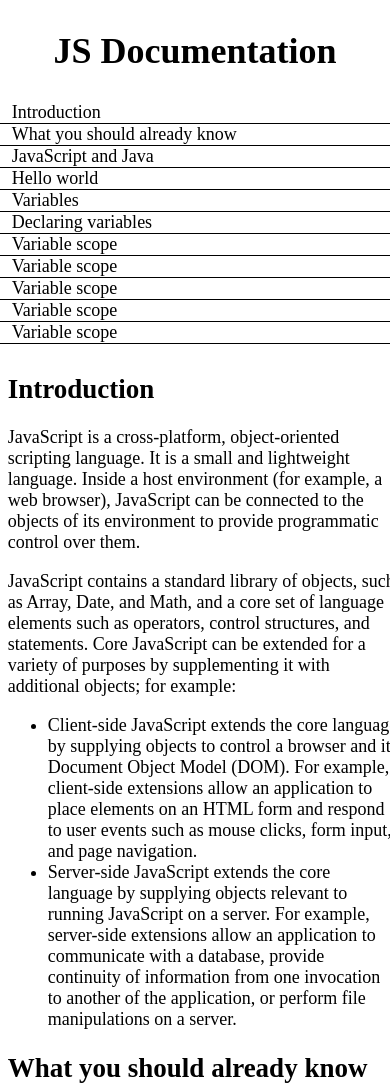
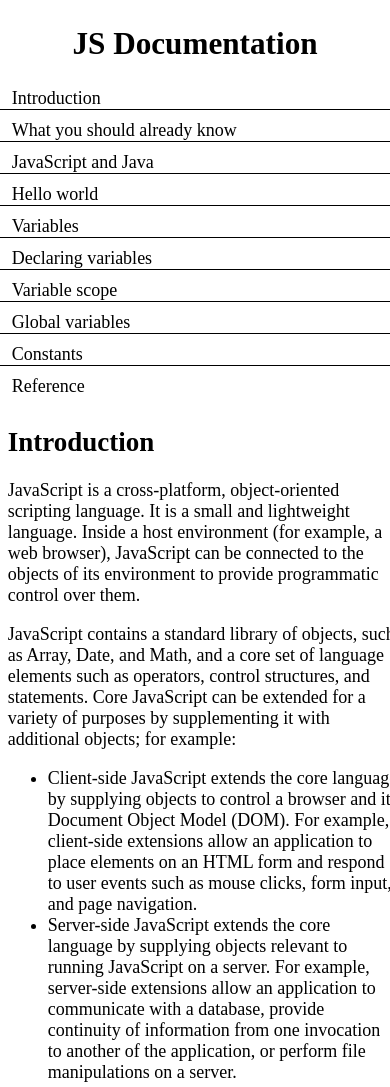
Before and after one commit to HazemAbdo/freeCodeCampCourses, a plain HTML site: page webResponsive/project3TechnicalDocumentationPage/index.html in a window 390 px wide. Shown: the top 1087 px of the page. Drawn offline with Linux system fonts and the light colour scheme.

Commit message:
documentation page project  done

```diff
--- a/webResponsive/project3TechnicalDocumentationPage/index.html
+++ b/webResponsive/project3TechnicalDocumentationPage/index.html
@@ -93,9 +93,10 @@
       <section class="main-section" id="Hello_world">
         <header>
           <h1>Hello world</h1>
+        </header>
         <p>
-            To get started with writing JavaScript, open the Scratchpad and
-            write your first "Hello world" JavaScript code:
+          To get started with writing JavaScript, open the Scratchpad and write
+          your first "Hello world" JavaScript code:
         </p>
         <code>
           "function greetMe(yourName) { alert("Hello " + yourName); }
@@ -105,15 +106,14 @@
           Select the code in the pad and hit Ctrl+R to watch it unfold in your
           browser!
         </p>
-        </header>
       </section>
       <section class="main-section" id="Variables">
         <header>
           <h1>Variables</h1>
+        </header>
         <p>
           You use variables as symbolic names for values in your application.
-            The names of variables, called identifiers, conform to certain
-            rules.
+          The names of variables, called identifiers, conform to certain rules.
         </p>
         <p>
           A JavaScript identifier must start with a letter, underscore (_), or
@@ -128,11 +128,11 @@
           characters in identifiers. Some examples of legal names are
           Number_hits, temp99, and _name.
         </p>
-        </header>
       </section>
       <section class="main-section" id="Declaring_variables">
         <header>
           <h1>Declaring variables</h1>
+        </header>
         <p>You can declare a variable in three ways:</p>
         <p>With the keyword var. For example,</p>
         <code>var x = 42.</code>
@@ -147,25 +147,25 @@
         </p>
         <p>With the keyword let. For example,</p>
         <code>let y = 13.</code>
-        </header>
       </section>
       <section class="main-section" id="Variable_scope">
         <header>
           <h1>Variable scope</h1>
+        </header>
         <p>
           When you declare a variable outside of any function, it is called a
           global variable, because it is available to any other code in the
-            current document. When you declare a variable within a function, it
-            is called a local variable, because it is available only within that
+          current document. When you declare a variable within a function, it is
+          called a local variable, because it is available only within that
           function.
         </p>
         <p>
-            JavaScript before ECMAScript 2015 does not have block statement
-            scope; rather, a variable declared within a block is local to the
-            function (or global scope) that the block resides within. For
-            example the following code will log 5, because the scope of x is the
-            function (or global context) within which x is declared, not the
-            block, which in this case is an if statement.
+          JavaScript before ECMAScript 2015 does not have block statement scope;
+          rather, a variable declared within a block is local to the function
+          (or global scope) that the block resides within. For example the
+          following code will log 5, because the scope of x is the function (or
+          global context) within which x is declared, not the block, which in
+          this case is an if statement.
         </p>
         <code>if (true) { var x = 5; } console.log(x); // 5</code>
         <p>
@@ -173,10 +173,9 @@
           ECMAScript 2015.
         </p>
         <code
-            >if (true) { let y = 5; } console.log(y); // ReferenceError: y is
-            not defined</code
+          >if (true) { let y = 5; } console.log(y); // ReferenceError: y is not
+          defined</code
         >
-        </header>
       </section>
       <section class="main-section" id="Global_variables">
         <header><h1>Global variables</h1></header>
@@ -192,6 +191,52 @@
           in a document, you can refer to this variable from an iframe as
           parent.phoneNumber.
         </p>
+      </section>
+      <section class="main-section" id="Constants">
+        <header><h1>Constants</h1></header>
+        <p>
+          You can create a read-only, named constant with the const keyword. The
+          syntax of a constant identifier is the same as for a variable
+          identifier: it must start with a letter, underscore or dollar sign and
+          can contain alphabetic, numeric, or underscore characters.
+        </p>
+        <code>const PI = 3.14;</code>
+        <p>
+          A constant cannot change value through assignment or be re-declared
+          while the script is running. It has to be initialized to a value.
+        </p>
+        <p>
+          The scope rules for constants are the same as those for let block
+          scope variables. If the const keyword is omitted, the identifier is
+          assumed to represent a variable.
+        </p>
+        <p>
+          You cannot declare a constant with the same name as a function or
+          variable in the same scope. For example:
+        </p>
+        <code>
+          // THIS WILL CAUSE AN ERROR function f() {}; const f = 5; // THIS WILL
+          CAUSE AN ERROR ALSO function f() { const g = 5; var g; //statements }
+        </code>
+        <p>
+          However, object attributes are not protected, so the following
+          statement is executed without problems.
+        </p>
+        <code>
+          const MY_OBJECT = {"key": "value"}; MY_OBJECT.key = "otherValue";
+        </code>
+      </section>
+      <section class="main-section" id="Reference">
+        <header><h1>Reference</h1></header>
+        <ul>
+          <li>
+            All the documentation in this page is taken from
+            <a
+              href="https://developer.mozilla.org/en-US/docs/Web/JavaScript/Guide"
+              >MDN</a
+            >
+          </li>
+        </ul>
       </section>
     </main>
     <nav id="navbar">
@@ -225,16 +270,13 @@
           <a class="nav-link" href="#Variable_scope"> Variable scope </a>
         </li>
         <li>
-          <a class="nav-link" href="#Variable_scope"> Variable scope </a>
+          <a class="nav-link" href="#Global_variables"> Global variables </a>
         </li>
         <li>
-          <a class="nav-link" href="#Variable_scope"> Variable scope </a>
+          <a class="nav-link" href="#Constants"> Constants </a>
         </li>
         <li>
-          <a class="nav-link" href="#Variable_scope"> Variable scope </a>
-        </li>
-        <li>
-          <a class="nav-link" href="#Variable_scope"> Variable scope </a>
+          <a class="nav-link" href="#Reference"> Reference </a>
         </li>
       </ul>
     </nav>
--- a/webResponsive/project3TechnicalDocumentationPage/styles.css
+++ b/webResponsive/project3TechnicalDocumentationPage/styles.css
@@ -12,42 +12,6 @@ body {
   height: 100%;
   padding: 2%;
 }
-#navbar {
-  position: fixed;
-  top: 0px;
-  left: 0px;
-  width: 27%;
-  height: 100%;
-  border-right: solid;
-  border-color: rgba(0, 22, 22, 0.4);
-  overflow-y: scroll;
-  overflow-x: hidden;
-}
-#navbar header {
-  display: block;
-  color: black;
-  margin: 10px;
-  text-align: center;
-  font-size: 1.5rem;
-}
-#navbar ul {
-  display: flex;
-  flex-direction: column;
-  justify-content: space-between;
-  height: 100%;
-  margin: 0;
-  padding: 0;
-}
-#navbar li {
-  list-style-type: none;
-  border-bottom: 1px solid black;
-  padding-left: 3%;
-}
-#navbar .nav-link {
-  text-decoration: none;
-  color: black;
-}
-
 code {
   display: block;
   text-align: left;
@@ -57,9 +21,55 @@ code {
   word-wrap: normal;
   line-height: 2;
   background-color: #f7f7f7;
-  padding: 15px;
+  padding: 20px;
   margin: 10px;
   border-radius: 5px;
+}
+#navbar {
+  position: fixed;
+  top: 0px;
+  left: 0px;
+  width: 25%;
+  height: 100%;
+  border-right: solid;
+  border-color: rgba(0, 22, 22, 0.4);
+  overflow-y: scroll;
+  overflow-x: hidden;
+  margin: 0;
+  padding: 0;
+}
+#navbar header {
+  width: 100%;
+  background-color: white;
+  position: sticky;
+  top: 0px;
+  color: black;
+  text-align: center;
+  font-size: 1.3rem;
+}
+#navbar ul {
+  display: flex;
+  flex-direction: column;
+  justify-content: space-between;
+  height: 100%;
+  margin: 0;
+  padding: 0;
+  margin-bottom: 5%;
+}
+#navbar li {
+  height: 100%;
+  list-style-type: none;
+  border-bottom: 1px solid black;
+  padding-left: 3%;
+  display: flex;
+  align-items: center;
+}
+#navbar ul :last-child {
+  border-bottom: none;
+}
+#navbar .nav-link {
+  text-decoration: none;
+  color: black;
 }
 
 /*add media query if width less than 820px */
@@ -68,18 +78,23 @@ code {
     display: flex;
     flex-direction: column-reverse;
     justify-content: space-between;
-    align-items: stretch;
   }
   #main-doc {
     width: 100%;
-    height: 70%;
   }
   #navbar {
-    height: 30%;
     width: 100%;
     position: relative;
-    border-right: solid;
-    border-color: rgba(0, 22, 22, 0.4);
-    overflow-y: auto;
+    overflow: hidden;
+    border-right: none;
+  }
+  #navbar ul {
+    margin-bottom: 0;
+  }
+  #navbar li {
+    margin-bottom: 10px;
+  }
+  #navbar li:last-child {
+    margin-bottom: 0;
   }
 }
```
Lines whose indentation alone changed are shown as unchanged.
